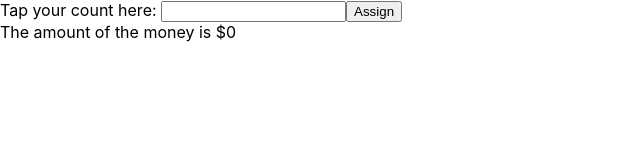
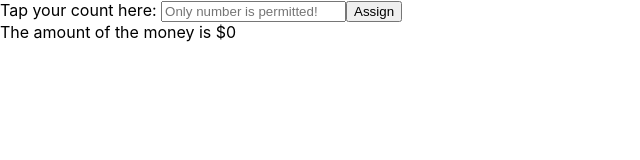
Before and after one commit to YG1022/My_Bill, a React (Create React App) app: page / in a window 1280 px wide. Shown: the top 160 px of the page, without its empty margins (0-640 px from the left). Built offline with nearby package versions, Linux system fonts and the light colour scheme.

Commit message:
chore: make variables inline

```diff
--- a/src/components/InputBar.jsx
+++ b/src/components/InputBar.jsx
@@ -1,11 +1,9 @@
 import React from 'react';
 
 const InputBar = () => {
-    let billAmount = 0;
-
     const assignAmount = () => {
         const numInput = document.querySelector('.number-input');
-        billAmount = numInput.value;
+        const billAmount = numInput.value;
         numInput.value = '';
         const amountDisplay = document.querySelector('.amount-display');
         amountDisplay.innerHTML = billAmount;
@@ -13,13 +11,14 @@ const InputBar = () => {
 
     return (
         <div>
-            <label htmlFor="Count">Tap your count here: </label>
-            <input type="number" className="number-input" data-testid="input-content" />
+            <label htmlFor='Count'>Tap your count here: </label>
+            <input type='number' className='number-input' data-testid='input-content'
+                   placeholder='Only number is permitted!' />
             <button onClick={assignAmount}>Assign</button>
             <br />
-            <div data-testid="amount-content">
+            <div data-testid='amount-content'>
                 The amount of the money is $
-                <span className="amount-display" data-testid="amount">
+                <span className='amount-display' data-testid='amount'>
                     0
                 </span>
             </div>
```
